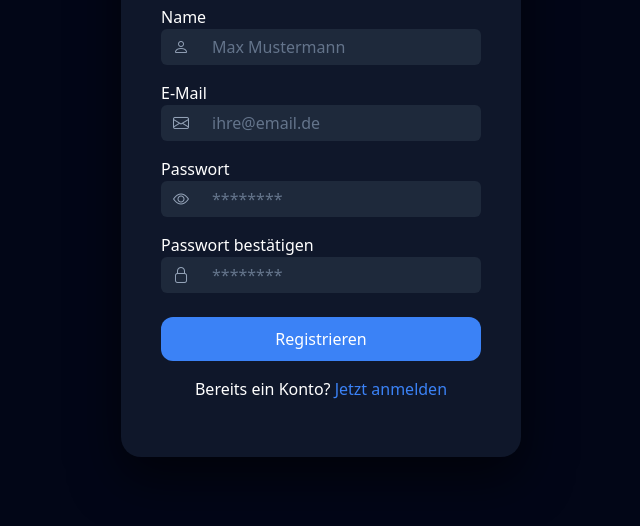
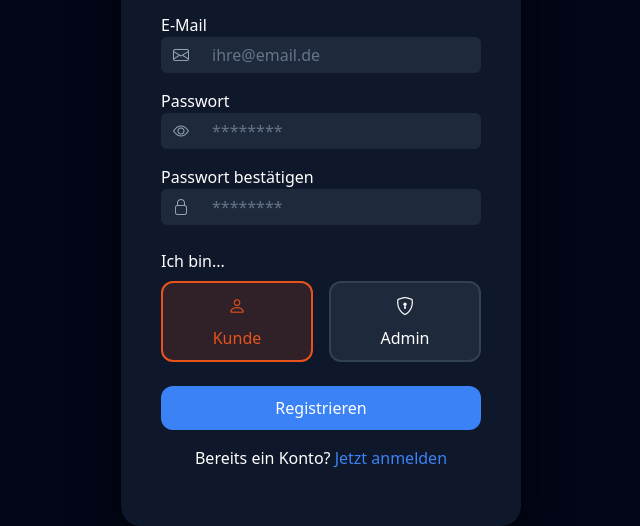
Before and after one commit to Sr-Hr20/Reparatur-Seite, a website: page public/register.html in a window 1280 px wide. Shown: the part 276-802 px from the top of the page, without its empty margins (319-959 px from the left). Drawn offline with nearby package versions, Linux system fonts and the light colour scheme.

Commit message:
registrieren seite mit Admin icon

```diff
--- a/public/register.html
+++ b/public/register.html
@@ -69,7 +69,30 @@
       color: #3b82f6;
       text-decoration: none;
     }
+    .role-option {
+      flex: 1;
+      background: #1e293b;
+      border: 2px solid #334155;
+      border-radius: 12px;
+      padding: 10px 14px;
+      text-align: center;
+      cursor: pointer;
+      transition: all 0.2s;
+    }
 
+    .role-option i {
+      font-size: 18px;
+      display: block;
+      margin-bottom: 6px;
+    }
+
+    .role-option:hover { border-color: #e8531c; }
+
+    .role-option.selected {
+      border-color: #e8531c;
+      background: rgba(232,83,28,0.15);
+      color: #e8531c;
+    }
   </style>
 
 </head>
@@ -116,6 +139,23 @@
         <input type="password" id="password2" class="form-control" placeholder="********">
       </div>
 
+      <!-- Rolle auswählen -->
+      <div class="mb-4">
+        <label class="d-block mb-2">Ich bin...</label>
+        <div class="d-flex gap-3">
+          <div class="role-option selected" onclick="selectRole('kunde', this)" id="roleKunde">
+            <i class="bi bi-person"></i>
+            <span>Kunde</span>
+          </div>
+          <div class="role-option" onclick="selectRole('admin', this)" id="roleAdmin">
+            <i class="bi bi-shield-lock"></i>
+            <span>Admin</span>
+          </div>
+        </div>
+        <input type="hidden" id="role" value="kunde">
+      </div>
+
+
       <button class="btn btn-primary w-100">Registrieren</button>
 
     </form>
@@ -138,7 +178,8 @@ document.getElementById("registerForm").addEventListener("submit", async (e) =>
     firstname: document.getElementById("firstname").value,
     email: document.getElementById("email").value,
     password: document.getElementById("password").value,
-    password2: document.getElementById("password2").value
+    password2: document.getElementById("password2").value,
+    role: document.getElementById("role").value
   };
 
   if (Object.values(data).some(v => !v)) {
@@ -168,6 +209,13 @@ document.getElementById("registerForm").addEventListener("submit", async (e) =>
 
 });
 
+
+function selectRole(role, el) {
+  document.querySelectorAll(".role-option").forEach(o => o.classList.remove("selected"));
+  el.classList.add("selected");
+  document.getElementById("role").value = role;
+}
+
 </script>
 
 </body>
--- a/public/style.css
+++ b/public/style.css
@@ -703,3 +703,31 @@ body {
   color: #64748b;
   margin-left: 6px;
 }
+
+/* ✅ Rolle auswählen */
+.role-option {
+  flex: 1;
+  background: #1e293b;
+  border: 2px solid #334155;
+  border-radius: 12px;
+  padding: 14px;
+  text-align: center;
+  cursor: pointer;
+  transition: all 0.2s;
+}
+
+.role-option i {
+  font-size: 24px;
+  display: block;
+  margin-bottom: 6px;
+}
+
+.role-option:hover {
+  border-color: #e8531c;
+}
+
+.role-option.selected {
+  border-color: #e8531c;
+  background: rgba(232,83,28,0.15);
+  color: #e8531c;
+}
--- a/server.js
+++ b/server.js
@@ -50,7 +50,7 @@ app.post("/api/register", async (req, res) => {
       return res.status(400).send("Email bereits registriert");
     }
 
-    users.push({ firstname, email, password });
+    users.push({ firstname, email, password, role: role || "kunde" });
     saveUsers(users);
 
     console.log("✅ User gespeichert:", email);
@@ -81,7 +81,7 @@ app.post("/api/login", (req, res) => {
   if (user.password !== password) return res.status(401).send("Falsches Passwort");
 
   console.log("✅ Login erfolgreich:", email);
-  res.json({ firstname: user.firstname });
+  res.json({ firstname: user.firstname, role: user.role });
 });
 
 // ✅ Eigene Anfragen abrufen
```
Also changed, not shown: public/index.html (+11 -4 lines), public/login.html (+1 -0 lines).
